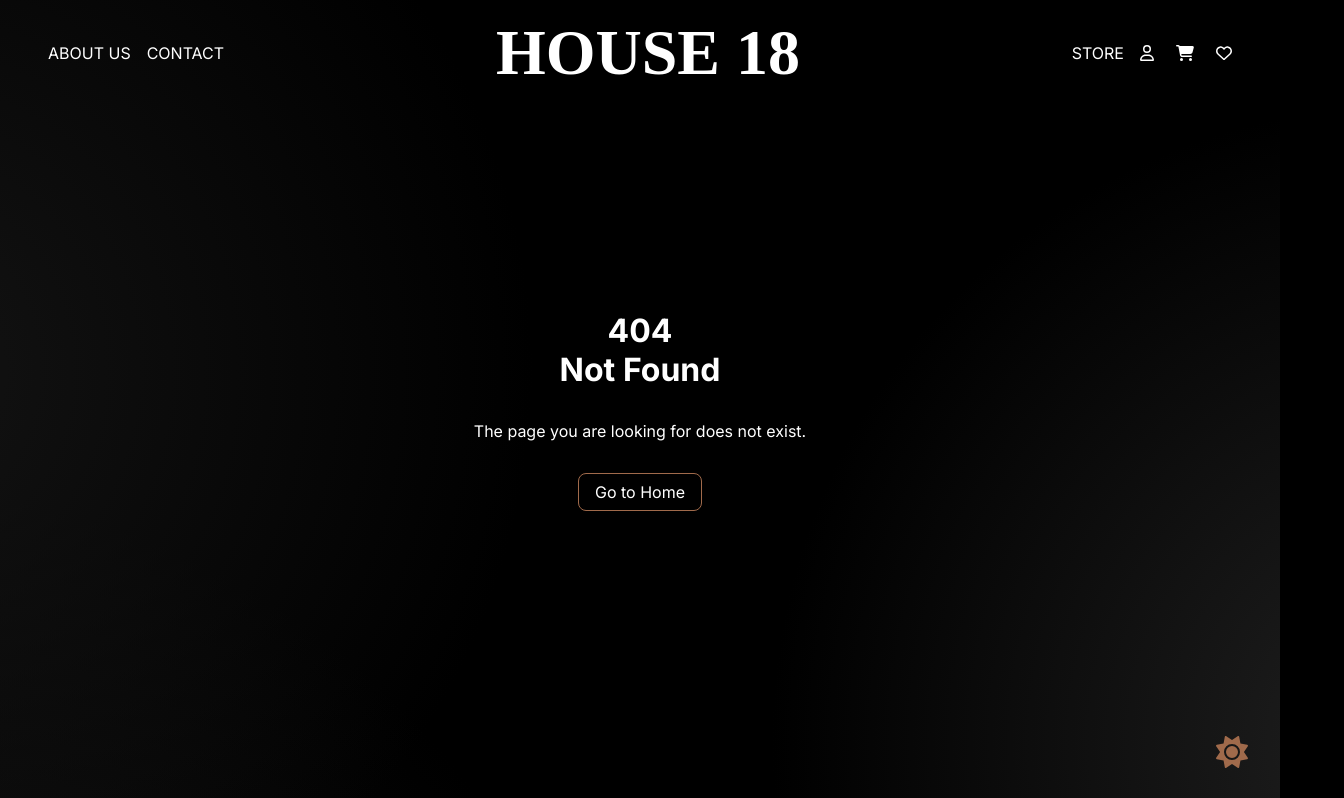
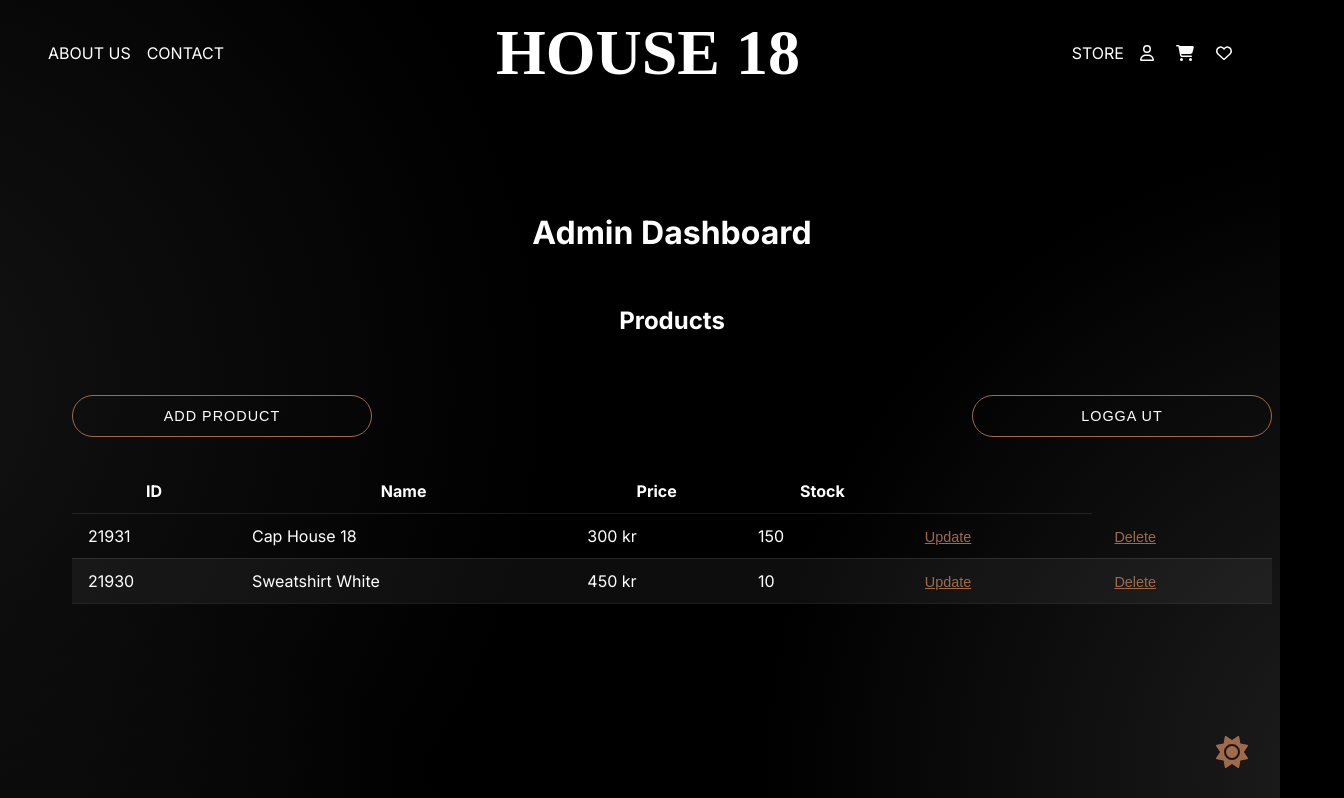
Before and after one commit to nickem00/house-18, a React (Vite) app in the folder frontend/: page /admin in a window 1280 px wide. Shown: the top 798 px of the page, 1344 px wide, since content can reach past the window. Built offline with nearby package versions, Linux system fonts and the light colour scheme; no server answers; sample sign-in values are in the browser's storage; a web font is replaced by a local one.

Commit message:
Started with the admin page, added function to redirect user if not logged in as admin

```diff
--- /dev/null
+++ b/frontend/src/components/Admin/AddProductCard.jsx
@@ -0,0 +1,59 @@
+import React, { useState } from 'react';
+
+export default function AddProductCard({ onAdd }) {
+  const [form, setForm]   = useState({ name: '', price: '', stock: '' });
+  const [error, setError] = useState('');
+
+  const handleChange = e => {
+    const { name, value } = e.target;
+    setForm(f => ({ ...f, [name]: value }));
+    setError('');
+  };
+
+  const handleSubmit = e => {
+    e.preventDefault();
+    const { name, price, stock } = form;
+    if (!name || !price || !stock) {
+      setError('Alla fält krävs.');
+      return;
+    }
+    // Skicka vidare till Admin.jsx
+    onAdd({
+      name,
+      price: Number(price),
+      stock: Number(stock)
+    });
+    setForm({ name:'', price:'', stock:'' });
+  };
+
+  return (
+    <form className="add-product-card" onSubmit={handleSubmit}>
+      {error && <p className="error-general">{error}</p>}
+
+      <input
+        name="name"
+        placeholder="Product name"
+        className="input-field"
+        value={form.name}
+        onChange={handleChange}
+      />
+      <input
+        name="price"
+        type="number"
+        placeholder="Price"
+        className="input-field"
+        value={form.price}
+        onChange={handleChange}
+      />
+      <input
+        name="stock"
+        type="number"
+        placeholder="Stock"
+        className="input-field"
+        value={form.stock}
+        onChange={handleChange}
+      />
+      <button type="submit">Add Product</button>
+    </form>
+  );
+}
--- /dev/null
+++ b/frontend/src/components/Admin/ProductsTable.jsx
@@ -0,0 +1,43 @@
+import React from 'react';
+
+export default function ProductsTable({ products, onDelete, onUpdate }) {
+  return (
+    <table className="products-table">
+      <thead>
+        <tr>
+          <th>ID</th>
+          <th>Name</th>
+          <th>Price</th>
+          <th>Stock</th>
+          <th></th>
+        </tr>
+      </thead>
+      <tbody>
+        {products.map(p => (
+          <tr key={p.id}>
+            <td>{p.id}</td>
+            <td>{p.name}</td>
+            <td>{p.price} kr</td>
+            <td>{p.stock}</td>
+            <td>
+              <button
+                className="link-button"
+                onClick={() => onUpdate(p.id)}
+              >
+                Update
+              </button>
+            </td>
+            <td>
+              <button
+                className="link-button"
+                onClick={() => onDelete(p.id)}
+              >
+                Delete
+              </button>
+            </td>
+          </tr>
+        ))}
+      </tbody>
+    </table>
+  );
+}
--- /dev/null
+++ b/frontend/src/features/ProtectedAdminRoute.jsx
@@ -0,0 +1,21 @@
+import { Navigate } from "react-router-dom";
+import { isAdmin } from "./isAdmin";
+
+// Skyddad rutt som kontrollerar om användaren är inloggad och är admin
+export default function ProtectedAdminRoute({ children }) {
+  const token = localStorage.getItem("token");
+  const userIsAdmin = isAdmin();
+
+  // Om användaren inte har ett token (inte inloggad) - omdirigera till login
+  if (!token) {
+    return <Navigate to="/Login-Register" replace />;
+  }
+
+  // Om användaren är inloggad men inte admin - omdirigera till startsidan
+  if (!userIsAdmin) {
+    return <Navigate to="/" replace />;
+  }
+
+  // Om användaren är inloggad och är admin - visa admin-komponenten
+  return children;
+}
--- /dev/null
+++ b/frontend/src/features/isAdmin.js
@@ -0,0 +1,21 @@
+function parseJwt(token) {
+    try {
+      const base64 = token.split('.')[1];
+      const json   = decodeURIComponent(
+        atob(base64.replace(/-/g, '+').replace(/_/g, '/'))
+          .split('')
+          .map(c => '%' + ('00' + c.charCodeAt(0).toString(16)).slice(-2))
+          .join('')
+      );
+      return JSON.parse(json);
+    } catch {
+      return null;
+    }
+  }
+
+export function isAdmin() {
+    const token = localStorage.getItem('token');
+    if (!token) return false;
+    const payload = parseJwt(token);
+    return payload?.isAdmin === true;
+}
--- /dev/null
+++ b/frontend/src/pages/Admin.jsx
@@ -0,0 +1,79 @@
+// src/pages/Admin.jsx
+import React, { useState } from 'react';
+import ProductsTable  from '../components/Admin/ProductsTable';
+import AddProductCard from '../components/Admin/AddProductCard';
+import '../styles/admin.css';
+import { Navigate } from 'react-router-dom';
+
+
+export default function Admin() {
+  // Mockade produkter
+  const [products, setProducts] = useState([
+    { id: 21931, name: 'Cap House 18', price: 300, stock: 150 },
+    { id: 21930, name: 'Sweatshirt White', price: 450, stock: 10 },
+  ]);
+
+  // State för att visa/gömma add-form
+  const [showAddForm, setShowAddForm] = useState(false);
+  const toggleAddForm = () => setShowAddForm(prev => !prev);
+
+  // Callback från AddProductCard
+  const handleAddProduct = newProd => {
+    const nextId = products.length
+      ? Math.max(...products.map(p => p.id)) + 1
+      : 1;
+    setProducts([
+      ...products,
+      { id: nextId, ...newProd }
+    ]);
+    // Dölj formuläret direkt när vi lagt till
+    setShowAddForm(false);
+  };
+
+  const handleDelete = id => {
+    setProducts(products.filter(p => p.id !== id));
+  };
+
+  const handleLogout = () => {
+    localStorage.removeItem('token');
+    localStorage.setItem('loggedIn', 'false');
+    Navigate("/Login-Register");
+    // ev. redirect med navigate('/login-register')
+  };
+
+  return (
+    <div className="admin-page-container">
+      <h1>Admin Dashboard</h1>
+
+      <section className="products-section">
+        <h2>Products</h2>
+        <div className="admin-actions">
+          <button
+            className="link-button"
+            onClick={toggleAddForm}
+          >
+            {showAddForm ? 'Cancel' : 'Add Product'}
+          </button>
+          <button
+            className="link-button"
+            onClick={handleLogout}
+          >
+            Logga ut
+          </button>
+        </div>
+
+        <ProductsTable
+          products={products}
+          onDelete={handleDelete}
+        />
+
+        {showAddForm && (
+          <>
+            <h2>Add New Product</h2>
+            <AddProductCard onAdd={handleAddProduct} />
+          </>
+        )}
+      </section>
+    </div>
+  );
+}
--- a/frontend/src/pages/LoginRegister.jsx
+++ b/frontend/src/pages/LoginRegister.jsx
@@ -28,12 +28,10 @@ export default function LoginRegister() {
 
   const validate = () => {
     const errs = {};
-    // Email validering alltid
     if (!emailRegex.test(formData.email)) {
       errs.email = "Enter a valid email address.";
     }
 
-    // Lösenord – krävs alltid, men struktur bara på register
     if (!formData.password) {
       errs.password = "Enter a password.";
     } else if (mode === "register" && !passwordRegex.test(formData.password)) {
@@ -87,18 +85,15 @@ export default function LoginRegister() {
           const msg = data.message || "Something went wrong!";
           const newErrors = {};
 
-          // Skicka e-post-relaterade fel under email
           if (msg.toLowerCase().includes("email")) {
             newErrors.email = msg;
           }
-          // Skicka lösenords- eller credentials-fel under password
           else if (
             msg.toLowerCase().includes("password") ||
             msg.toLowerCase().includes("credentials")
           ) {
             newErrors.password = msg;
           }
-          // Annars behåll som general (t.ex. serverfel)
           else {
             newErrors.general = msg;
           }
@@ -107,12 +102,10 @@ export default function LoginRegister() {
           return;
         }
 
-        // Om OK: spara och navigera
         localStorage.setItem("token", data.token);
         localStorage.setItem("loggedIn", "true");
-        navigate("/");
-      } catch (err) {
-        // Nätverks/servern nere → general
+        navigate("/Profile");
+      } catch {
         setErrors({ general: "Could not reach the server!" });
       }
   };
--- a/frontend/src/router.jsx
+++ b/frontend/src/router.jsx
@@ -7,6 +7,8 @@ import Store from "./pages/Store";
 import Checkout from "./pages/Checkout";
 import ProductPage from "./pages/ProductPage";
 import LoginRegister from "./pages/LoginRegister";
+import Admin from './pages/Admin';
+import ProtectedAdminRoute from "./features/ProtectedAdminRoute";
 
 export const router = createBrowserRouter([
     {
@@ -19,6 +21,10 @@ export const router = createBrowserRouter([
             { path: "Store", element: <Store /> },
             { path: "products/:id", element: <ProductPage />},
             { path: "Login-Register", element: <LoginRegister /> },
+            {
+                path: 'admin',
+                element: <ProtectedAdminRoute><Admin /></ProtectedAdminRoute>
+            },
         ],
     },
 ]);
--- /dev/null
+++ b/frontend/src/styles/Admin.css
@@ -0,0 +1,116 @@
+.admin-page-container {
+    display: flex;
+    flex-direction: column;
+    align-items: center;
+    justify-content: flex-start;
+    margin-top: 10rem;
+    min-height: calc(100vh - 160px);
+    padding: 2rem;
+    width: 100%;
+  }
+
+.admin-page h1 {
+    color: var(--text-color);
+    margin-bottom: 1.5rem;
+  }
+
+.products-section {
+    display: flex;
+    flex-direction: column;
+    align-items: center;
+    justify-content: center;
+    width: 100%;
+    max-width: 1200px;
+    margin: 0 auto;
+  }
+
+  .products-section h2 {
+    color: var(--text-color);
+    margin-top: 2rem;
+  }
+
+  .products-table {
+    width: 100%;
+    border-collapse: collapse;
+    margin-bottom: 2rem;
+  }
+
+  .products-table th,
+  .products-table td {
+    padding: 0.75rem 1rem;
+    border-bottom: 1px solid rgba(255,255,255,0.1);
+    color: var(--text-color);
+  }
+
+  .products-table tbody tr:nth-child(even) {
+    background: rgba(255,255,255,0.05);
+  }
+
+  .link-button {
+    background: none;
+    border: none;
+    color: var(--accent-color);
+    cursor: pointer;
+    text-decoration: underline;
+    font-size: 0.9rem;
+  }
+
+  .add-product-card {
+    background: var(--box-color);
+    padding: 2rem;
+    border-radius: 12px;
+    max-width: 360px;
+    display: flex;
+    flex-direction: column;
+    gap: 1rem;
+  }
+
+  .add-product-card .input-field {
+    width: 100%;
+  }
+
+  .add-product-card button {
+    padding: 0.75rem;
+    border: 1px solid var(--accent-color);
+    border-radius: 24px;
+    background: transparent;
+    color: var(--text-color);
+    text-transform: uppercase;
+    cursor: pointer;
+    transition: background 0.3s;
+  }
+
+  .add-product-card button:hover {
+    background: var(--accent-color);
+    color: var(--background-color);
+  }
+
+.admin-actions {
+    display: flex;
+    justify-content: space-between;
+    align-items: center;
+    width: 100%;
+    max-width: 1200px;
+    margin-top: 2rem;
+    margin-bottom: 2rem;
+  }
+
+  .admin-actions button {
+    width: 25%;
+    margin-top: 0.5rem;
+    padding: 0.75rem;
+    border: 1px solid var(--accent-color);
+    border-radius: 24px;
+    background: transparent;
+    color: var(--text-color);
+    text-transform: uppercase;
+    letter-spacing: 1px;
+    font-size: 0.9rem;
+    cursor: pointer;
+    transition: background 0.3s, color 0.3s;
+    text-decoration: none;
+  }
+
+  .admin-actions button:hover {
+    background: var(--accent-color);
+  }
```
Also changed, not shown: frontend/src/components/Admin/Statscard.jsx (added, +11 -0 lines).
